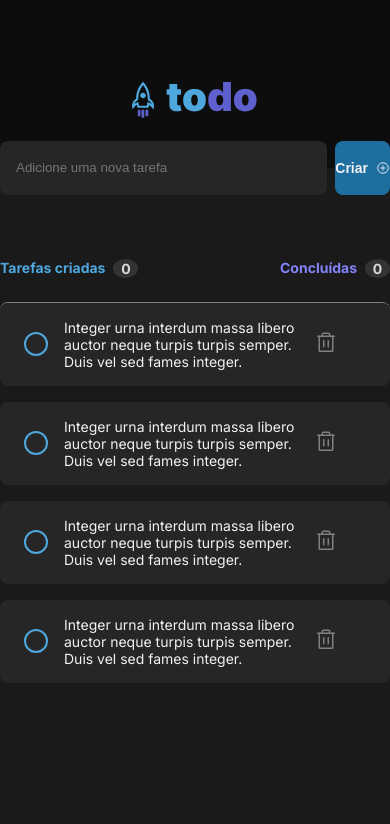
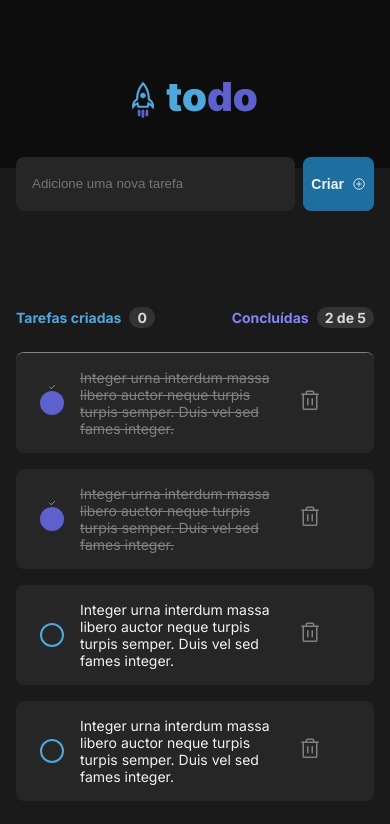
Before and after one commit to aluiz815/ignite-toDo, a React (Vite) app: page / in a window 390 px wide. Shown: the top 824 px of the page. Built offline with nearby package versions, Linux system fonts and the light colour scheme.

Commit message:
Css Finished

```diff
--- a/src/components/Card/index.tsx
+++ b/src/components/Card/index.tsx
@@ -16,7 +16,7 @@ export const Card = () => {
             </div>
             <div className={styles.cardHeaderItem}>
                 <p>Concluídas</p>
-                <span>0</span>
+                <span>2 de 5</span>
             </div>
           </div>
           <div className={styles.cardBodyWrapper}>
@@ -24,10 +24,10 @@ export const Card = () => {
                 {
             tasks == 3 ? (
               <>
-                <Task/>
-                <Task/>
-                <Task/>
-                <Task/>
+                <Task id='1' finished content='Integer urna interdum massa libero auctor neque turpis turpis semper. Duis vel sed fames integer.'/>
+                <Task id='2' finished content='Integer urna interdum massa libero auctor neque turpis turpis semper. Duis vel sed fames integer.'/>
+                <Task id='3' content='Integer urna interdum massa libero auctor neque turpis turpis semper. Duis vel sed fames integer.'/>
+                <Task id='4' content='Integer urna interdum massa libero auctor neque turpis turpis semper. Duis vel sed fames integer.'/>
                 </>
             ) : (
                 <>
--- a/src/components/Card/style.module.css
+++ b/src/components/Card/style.module.css
@@ -24,24 +24,24 @@
     color: var(--blue);
     font-weight: bold;
     font-size: 0.875rem;
+    align-items: center;
+    justify-content: center;
 }
 
+.cardHeaderItem + .cardHeaderItem{
+    color: var(--purple);
+}
 .cardHeaderItem > span{
     display: flex;
     align-items: center;
     justify-content: center;
-   border-radius: 50%;
-   background: var(--gray-400);
-   height: 1.188rem;
-   width: 1.563rem;
-   color: var(--gray-200);
+    border-radius: 62rem;
+    background: var(--gray-400);
+    padding: 0.125rem 0.5rem;
+    color: var(--gray-200);
 }
 
-.cardHeaderItem + .cardHeaderItem{
-    display: flex;
-    gap: 0.5rem;
-    color: var(--purple);
-}
+
 
 .cardBodyWrapper {
     display: flex;
@@ -77,3 +77,12 @@
     color: var(--gray-300);
     font-size: 1rem;
  }
+
+ @media(max-width:768px) {
+    .contentWrapper {
+       padding: 1rem;
+    }
+    .cardBodyContainer:last-child {
+        padding-bottom: 1rem;
+     }
+}
--- a/src/components/Input/style.module.css
+++ b/src/components/Input/style.module.css
@@ -45,3 +45,12 @@
 .createButton:not(:disabled):hover {
     background: var(--blue);
 }
+
+@media(max-width:768px) {
+    .inputWrapper {
+       padding: 1rem;
+    }
+    .createButton {
+        padding: 0.5rem;
+    }
+}
--- a/src/components/Task/index.tsx
+++ b/src/components/Task/index.tsx
@@ -1,13 +1,20 @@
 import styles from './style.module.css';
 import { Trash, Check } from 'phosphor-react'
-export const Task = () => {
+
+interface TaskProps  {
+  id:string;
+  finished?:boolean;
+  content:string;
+}
+
+export const Task = ({id,finished = false,content}:TaskProps) => {
   return (
     <div className={styles.taskWrapper}>
       <div className={styles.taskInput} >
-        <input  type="checkbox" id='switch'/>
-        <label htmlFor="switch"/>
+        <input checked={finished}  type="checkbox" id={id}/>
+        <label htmlFor={id}/>
         <Check size={8}/>
-        <p>Integer urna interdum massa libero auctor neque turpis turpis semper. Duis vel sed fames integer.</p>
+        <p>{content}</p>
       </div>
       <button><Trash size={24}/></button>
     </div>
```
Also changed, not shown: src/components/Header/style.module.css (line endings or trailing spaces), src/components/Task/style.module.css (line endings or trailing spaces), src/global.css (line endings or trailing spaces).
